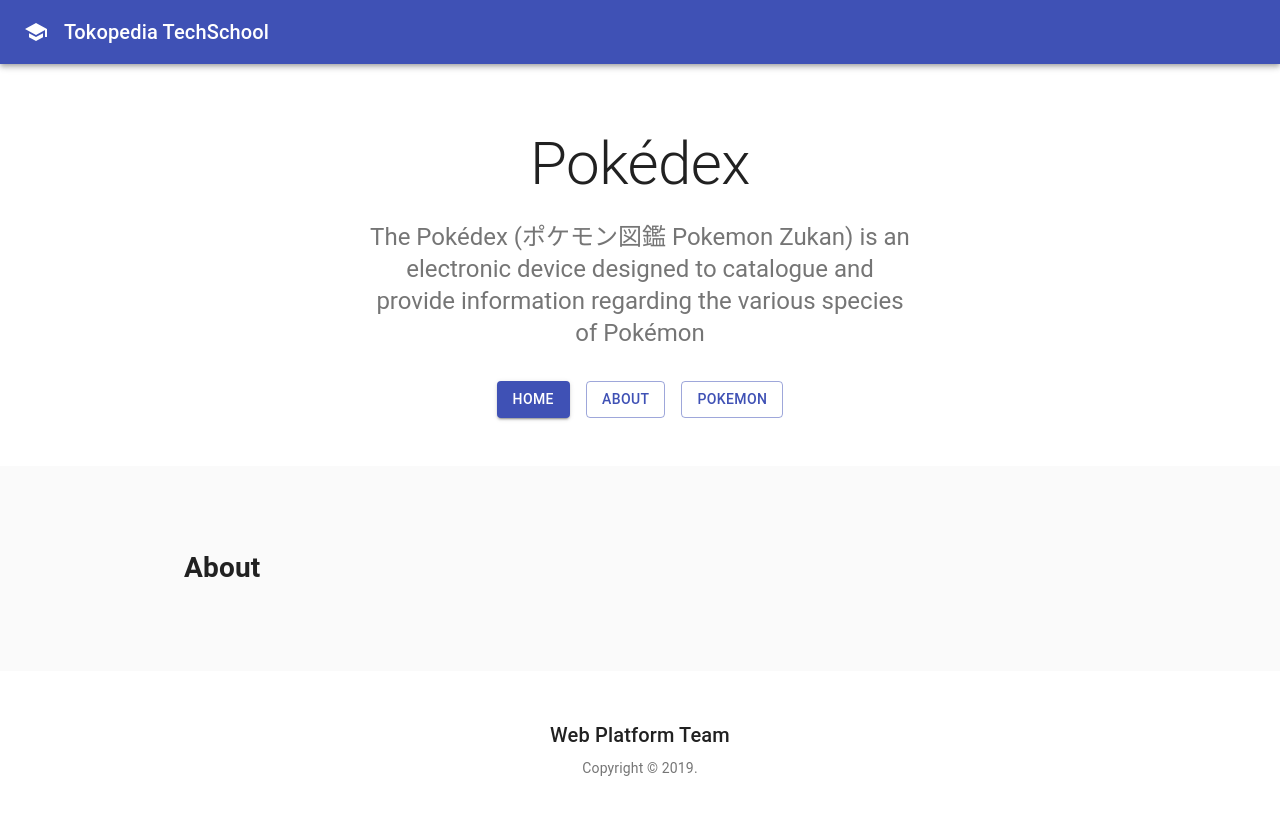
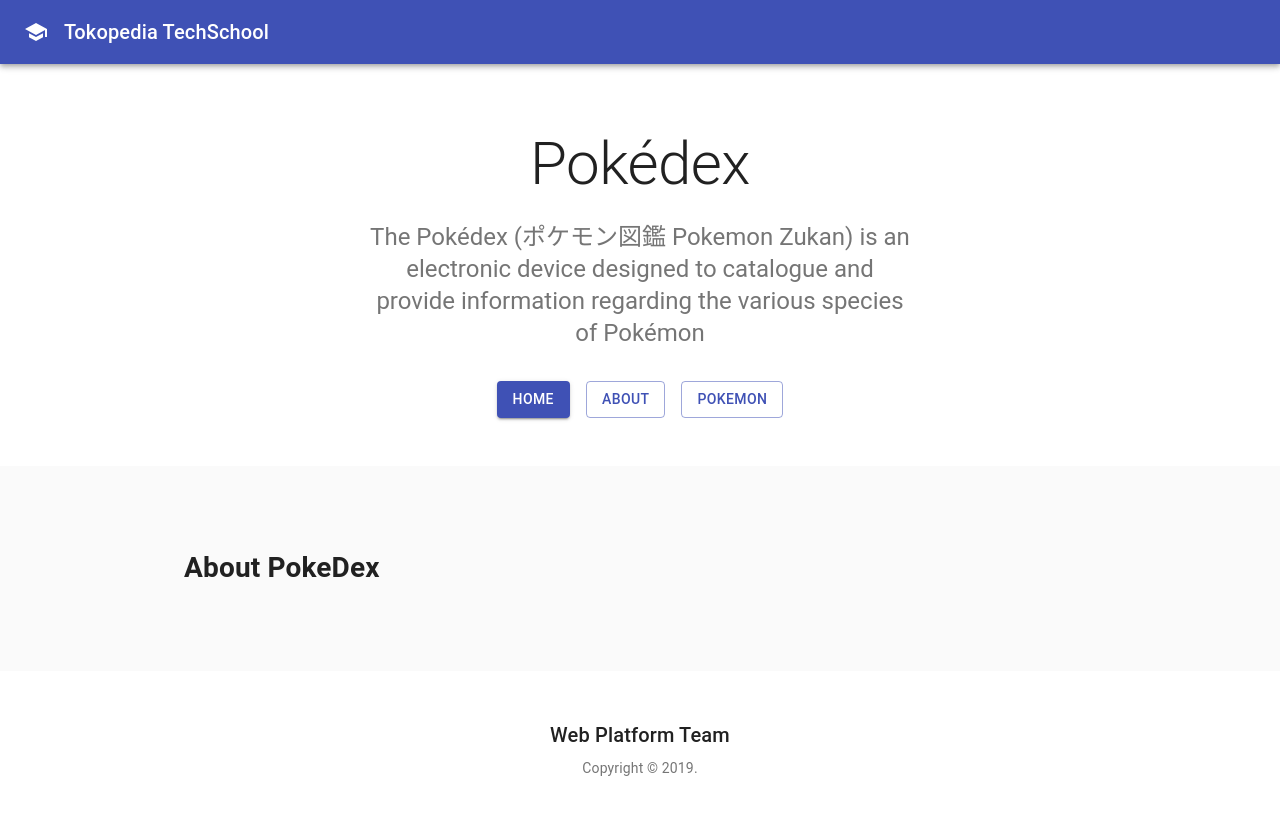
Before and after one commit to ihsansatriawan/techschool, a React (Create React App) app: page /about in a window 1280 px wide. Shown: the top 814 px of the page. Built offline with nearby package versions, Linux system fonts and the light colour scheme.

Commit message:
Adding wording

```diff
--- a/src/pages/About.js
+++ b/src/pages/About.js
@@ -2,7 +2,7 @@
 
 function About() {
   return (
-    <h1>About</h1>
+    <h1>About PokeDex</h1>
   )
 }
 
```
